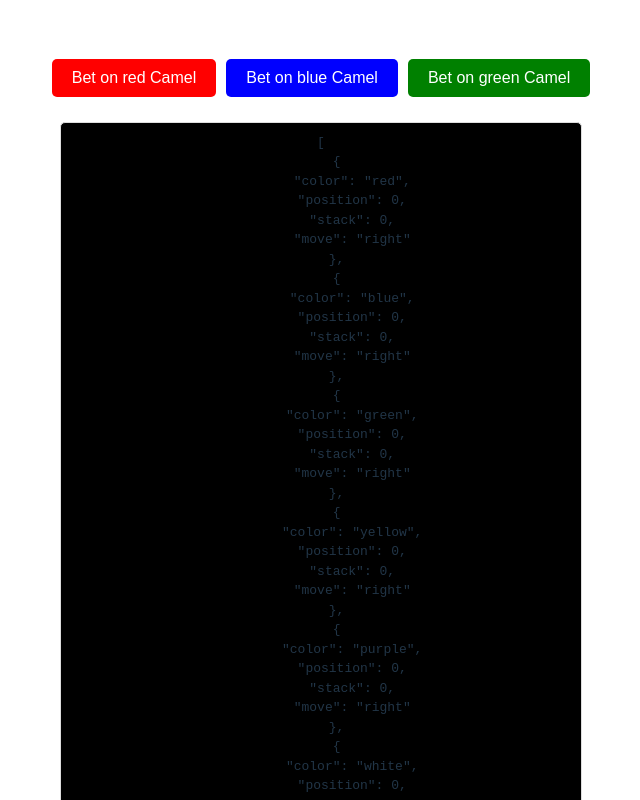
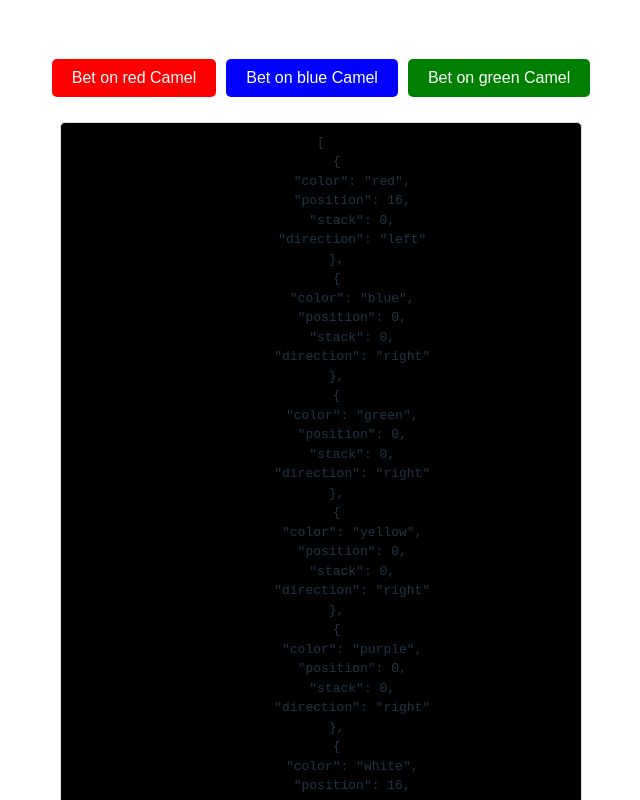
Before and after one commit to ilhamsa1/desert-game, a React (Vite) app: page / in a window 1280 px wide. Shown: the part 920-1720 px from the top of the page, without its empty margins (319-959 px from the left). Built offline with nearby package versions, Linux system fonts and the light colour scheme.

Commit message:
feat: add logic backward

```diff
--- a/src/components/without-pixi.tsx
+++ b/src/components/without-pixi.tsx
@@ -6,7 +6,7 @@ type Camel = {
   color: string;
   position: number;
   stack: number;
-  move: "left" | "right";
+  direction: "left" | "right";
 };
 
 type GameState = {
@@ -71,12 +71,15 @@ const moveCamel = (
   if (!selectedCamel) return camels;
 
   const nextCamelsWillHaveSamePosition = camels.filter((camel) => {
+    if (selectedCamel?.direction === 'left') {
+      return camel.position === selectedCamel?.position - rollResult.steps;
+    }
     return camel.position === selectedCamel?.position + rollResult.steps;
   });
 
   let newStack = 0;
   if (nextCamelsWillHaveSamePosition.length > 0) {
-    newStack = nextCamelsWillHaveSamePosition.length - 1 + 1;
+    newStack = (nextCamelsWillHaveSamePosition.length - 1) + 1;
   }
 
   //--- End move camel to stack
@@ -88,25 +91,36 @@ const moveCamel = (
       camel.stack > selectedCamel.stack
   );
   //--- End Camel Follow the camel in same stack
-
+  console.log(camelsHaveSamePositionButHightStack, 'camelsHaveSamePositionButHightStack')
   return camels.map((camel) => {
     const camelHaveSamePositionButHightStackIndex =
       camelsHaveSamePositionButHightStack.findIndex(
         (currentCamel: Camel) => currentCamel.color === camel.color
       );
 
+      console.log(camelHaveSamePositionButHightStackIndex, 'camelsHaveSamePositionButHightStack', camel.color)
+      let newPosition  = camel.position + rollResult.steps
+      // TODO: 16 is track length
+      if (selectedCamel.direction === 'left' && camel.color === selectedCamel.color ) {
+        newPosition = camel.position - rollResult.steps;
+      }
+
+      if (selectedCamel.direction === 'left' && camelHaveSamePositionButHightStackIndex >= 0) {
+        newPosition = camel.position - rollResult.steps;
+      }
+
     if (camel.color === rollResult.color) {
       return {
         ...camel,
         // Move camel position
-        position: camel.position + rollResult.steps,
+        position: newPosition,
         stack: newStack,
       };
     } else if (camelHaveSamePositionButHightStackIndex >= 0) {
       return {
         ...camel,
         // Move camel position
-        position: camel.position + rollResult.steps,
+        position: newPosition,
         stack: newStack + (camelHaveSamePositionButHightStackIndex + 1),
       };
     }
@@ -135,7 +149,7 @@ const moveCamel = (
 
 const checkWinner = (camels: Camel[], trackLength: number): string | null => {
   const winner = camels
-    .filter((camel) => camel.position > trackLength)
+    .filter((camel) => camel.position > trackLength && camel.direction === 'right')
     .sort((a, b) => b.stack - a.stack)[0];
   return winner ? winner.color : null;
 };
@@ -147,27 +161,37 @@ const Track: React.FC<{ camels: Camel[] }> = ({ camels }) => {
   const positionPerSide = totalPositions / 4;
 
   const getCamelPosition = (camel: Camel) => {
-    const position = camel.position % totalPositions;
+    let position = camel.position;
+
+    // Adjust position based on direction
+    if (camel.direction === 'right') {
+      position = (position % totalPositions) + 1;
+    } else if (camel.direction === 'left') {
+      position = (position % totalPositions) + 1 ;
+    }
+    console.log(position, '----------', camel.color, position, totalPositions)
+
+    console.log(  (position % totalPositions) + 1, position % totalPositions)
 
     let x = 0,
       y = 0;
 
-    if (position < positionPerSide) {
-      x = (trackWidth / positionPerSide) * position;
+    if (position <= positionPerSide) {
+      x = (trackWidth / positionPerSide) * (position - 1);
       y = 0;
-    } else if (position < positionPerSide * 2) {
+    } else if (position <= positionPerSide * 2) {
       x = trackWidth;
-      y = (trackHeight / positionPerSide) * (position - positionPerSide);
-    } else if (position < positionPerSide * 3) {
+      y = (trackHeight / positionPerSide) * (position - positionPerSide - 1);
+    } else if (position <= positionPerSide * 3) {
       x =
         trackWidth -
-        (trackWidth / positionPerSide) * (position - positionPerSide * 2);
+        (trackWidth / positionPerSide) * (position - positionPerSide * 2 - 1);
       y = trackHeight;
     } else {
       x = 0;
       y =
         trackHeight -
-        (trackHeight / positionPerSide) * (position - positionPerSide * 3);
+        (trackHeight / positionPerSide) * (position - positionPerSide * 3 - 1);
     }
 
     return { x: x - 25, y: y - 25 };
@@ -223,7 +247,6 @@ const Track: React.FC<{ camels: Camel[] }> = ({ camels }) => {
       })}
       {camels.map((camel) => {
         const { x, y } = getCamelPosition(camel);
-        console.log(camel.stack, "camel.stack--------", camel.color);
         return (
           <div
             key={camel.color}
@@ -282,13 +305,13 @@ const PlayerDashboard: React.FC<{ onPlaceBet: (color: string) => void }> = ({
 const CamelRaceGame: React.FC = () => {
   const [gameState, setGameState] = useState<GameState>({
     camels: [
-      { color: "red", position: 0, stack: 0, move: "right" },
-      { color: "blue", position: 0, stack: 0, move: "right" },
-      { color: "green", position: 0, stack: 0, move: "right" },
-      { color: "yellow", position: 0, stack: 0, move: "right" },
-      { color: "purple", position: 0, stack: 0, move: "right" },
-      { color: "white", position: 0, stack: 0, move: "left" },
-      { color: "black", position: 0, stack: 0, move: "left" },
+      { color: "red", position: 16, stack: 0, direction: "left" },
+      { color: "blue", position: 0, stack: 0, direction: "right" },
+      { color: "green", position: 0, stack: 0, direction: "right" },
+      { color: "yellow", position: 0, stack: 0, direction: "right" },
+      { color: "purple", position: 0, stack: 0, direction: "right" },
+      { color: "white", position: 16, stack: 0, direction: "left" },
+      { color: "black", position: 16, stack: 0, direction: "left" },
     ],
     track: Array(16).fill(null),
     dice: ["red", "blue", "green", "yellow", "purple", "silver"],
@@ -414,7 +437,7 @@ const CamelRaceGame: React.FC = () => {
     setGameState((prevState) => ({
       ...prevState,
       camels: updatedCamels,
-      winner: winner,
+      winner,
     }));
   }, [gameState.camels, gameState.dice, gameState.track.length, roundState.activeDice, roundState.maxActiveDice])
 
@@ -433,17 +456,17 @@ const CamelRaceGame: React.FC = () => {
       if (!gameState.winner) {
         console.log('Executing handleRoleDice');
         if (roundState.activeDice.length >= roundState.maxActiveDice) {
-          handleNewRound();
+          handleNewRound()
         } else {
-          handleRoleDice();
+          handleRoleDice()
         }
       } else {
-        setIsGameRunning(false);
-        clearInterval(interval);
+        setIsGameRunning(false)
+        clearInterval(interval)
       }
     }, 1000);
 
-    return () => clearInterval(interval); // Cleanup on component unmount or re-run
+    return () => clearInterval(interval)
   }, [gameState.winner, handleRoleDice, isGameRunning, roundState.activeDice.length, roundState.maxActiveDice]);
 
   // const roleCrazyDice = () => {
```
